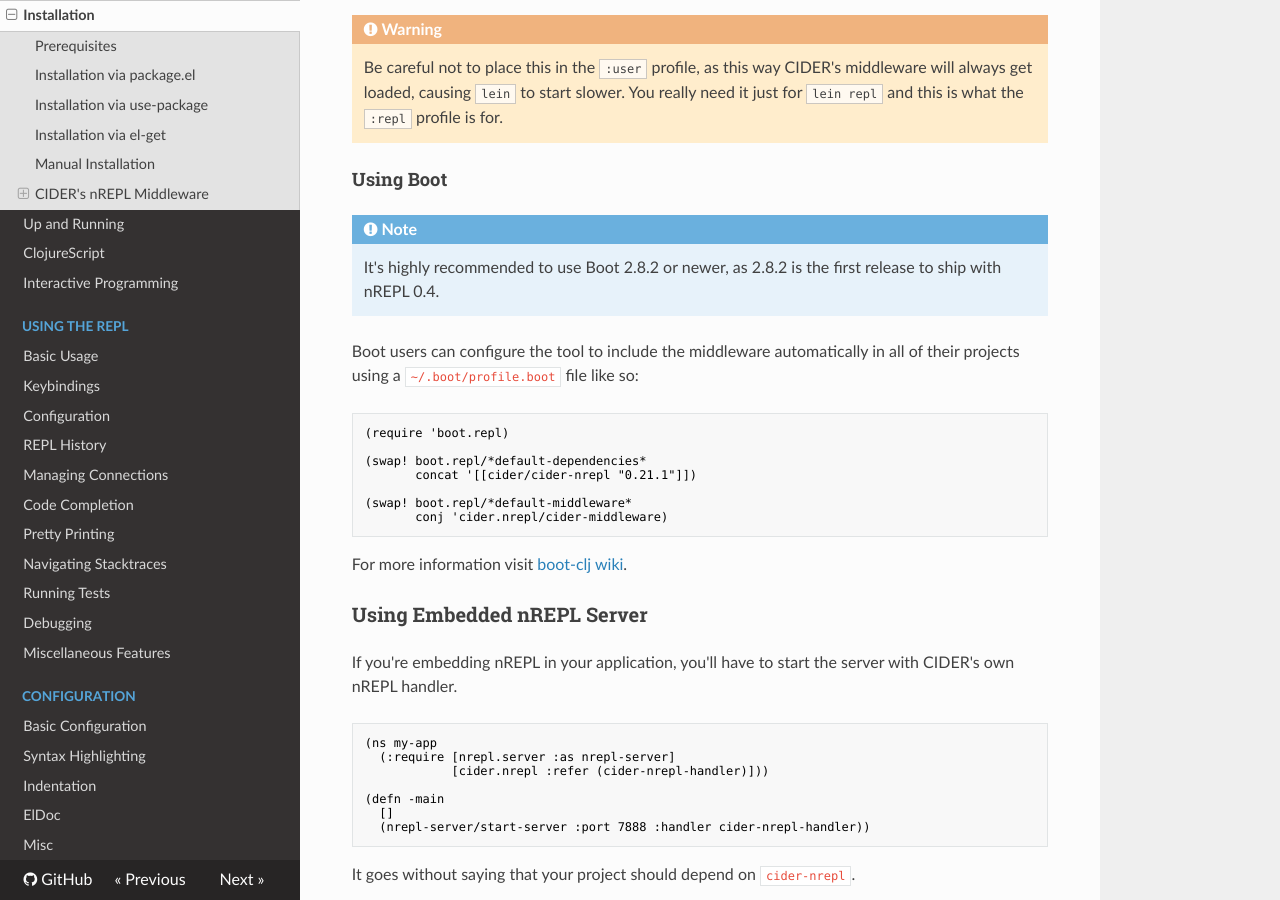
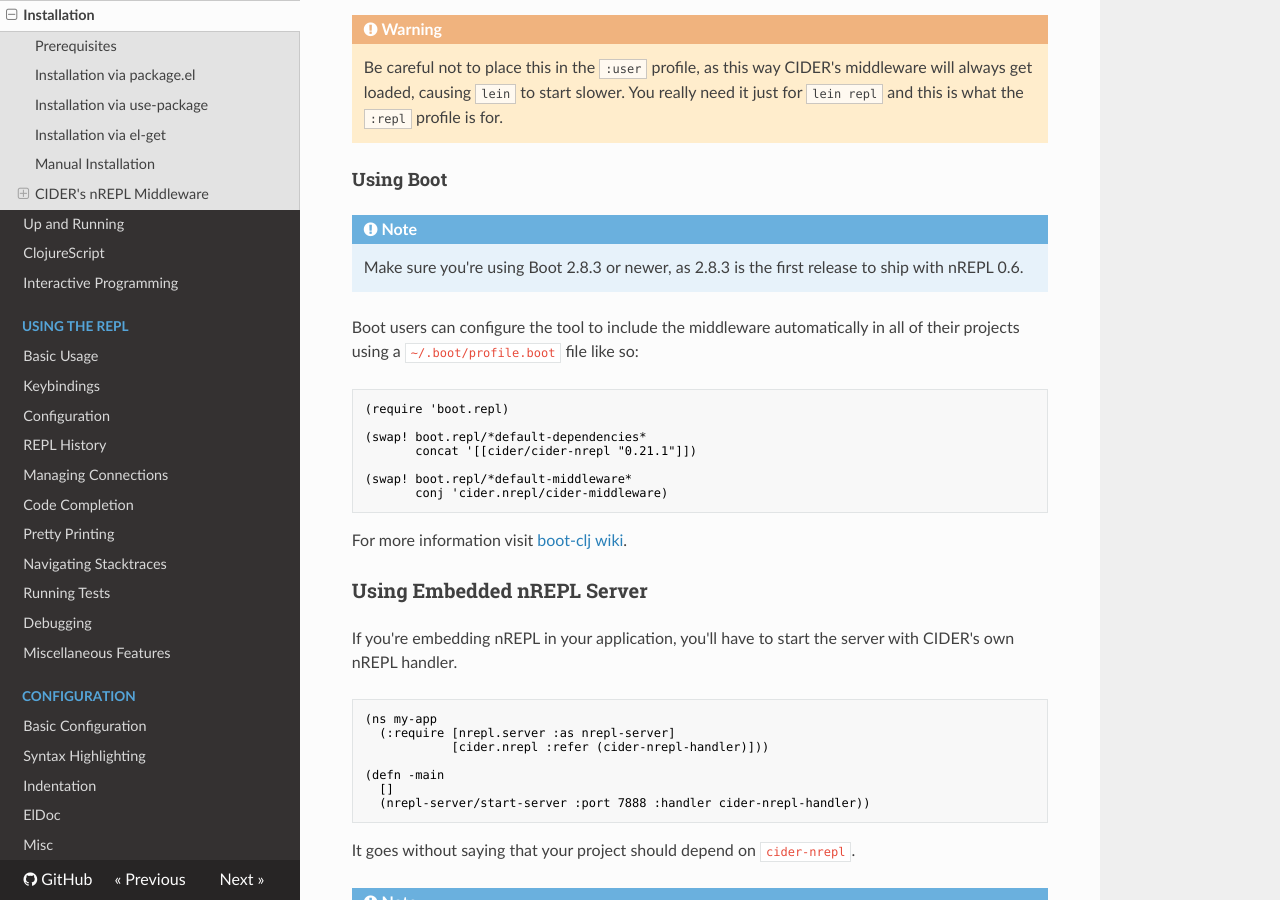
Before and after one commit to clojure-emacs/cider, an MkDocs documentation site: the page built from doc/installation.md, in a window 1280 px wide and 900 px high, scrolled down 3608 px. Built offline with MkDocs 1.6.1, drawn with Linux system fonts in a browser that asks for light colours; nearby versions of some CDN libraries; old or Windows-style settings are respelled for this version of MkDocs.

Commit message:
Update the required Boot version

```diff
--- a/doc/installation.md
+++ b/doc/installation.md
@@ -183,8 +183,8 @@
 
 !!! Note
 
-    It's highly recommended to use Boot 2.8.2 or newer, as 2.8.2 is the first
-    release to ship with nREPL 0.4.
+    Make sure you're using Boot 2.8.3 or newer, as 2.8.3 is the first
+    release to ship with nREPL 0.6.
 
 Boot users can configure the tool to include the middleware automatically in
 all of their projects using a `~/.boot/profile.boot` file like so:
```
Also changed, not shown: doc/up_and_running.md (+1 -1 lines).
